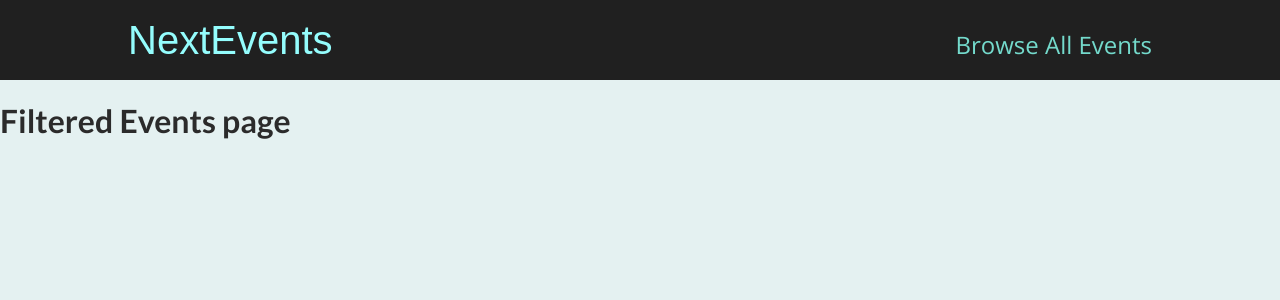
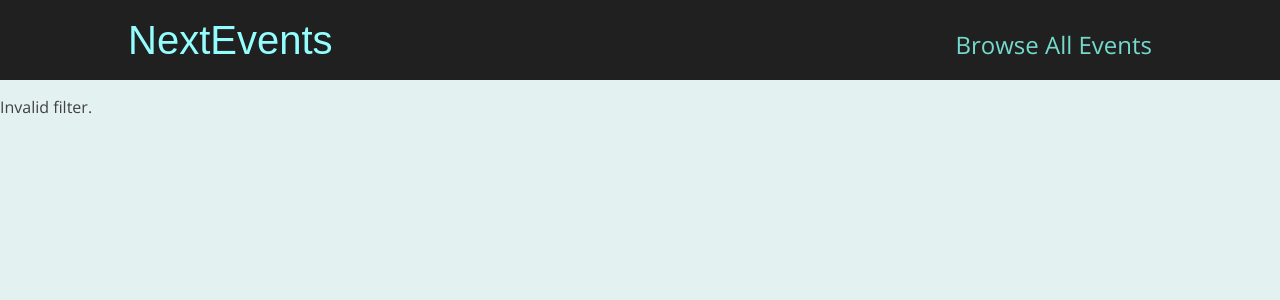
Before and after one commit to sweeptic/12---Project-Time-Working-with-File-based-Routing, a Next.js app: page /events in a window 1280 px wide. Shown: the top 300 px of the page. Built offline with nearby package versions, Linux system fonts and the light colour scheme.

Commit message:
015 Extracting Data on the Catch-All Page

```diff
--- a/components/event-item.js
+++ b/components/event-item.js
@@ -1,4 +1,3 @@
-import Link from 'next/link';
 import classes from './event-item.module.css';
 import Button from './ui/button';
 import DateIcon from './icons/date-icon';
@@ -6,7 +5,7 @@
 import ArrowRightIcon from './icons/arrow-right-icon';
 
 export default function EventItem({ event }) {
-  const { id, image, title, description, date, location } = event;
+  const { id, image, title, date, location } = event;
 
   const formattedDate = new Date(date).toLocaleDateString('en-US', {
     day: 'numeric',
--- a/pages/events/[...slug].js
+++ b/pages/events/[...slug].js
@@ -1,7 +1,29 @@
+import { useRouter } from 'next/router';
+import { getFilteredEvents } from '../../dummy-data';
+import EventList from '../../components/event-list';
+
 export default function FilteredEventsPage() {
-  return (
-    <div>
-      <h1>Filtered Events page</h1>
-    </div>
-  );
+  const router = useRouter();
+  const filterData = router.query.slug;
+
+  if (!filterData) {
+    return <p className="center">Loading...</p>;
+  }
+
+  console.log('filterData', filterData);
+
+  const yearNum = +filterData[0];
+  const monthNum = +filterData[1];
+
+  if (isNaN(yearNum) || isNaN(monthNum) || yearNum > 2030 || yearNum < 2021 || monthNum < 1 || monthNum > 12) {
+    return <p>Invalid filter.</p>;
+  }
+
+  const filteredEvents = getFilteredEvents({ year: yearNum, month: monthNum });
+
+  if (!filteredEvents || filteredEvents.length === 0) {
+    return <p>No events found for the chosen filter!</p>;
+  }
+
+  return <div>{<EventList featuredEvents={filteredEvents} />}</div>;
 }
```
